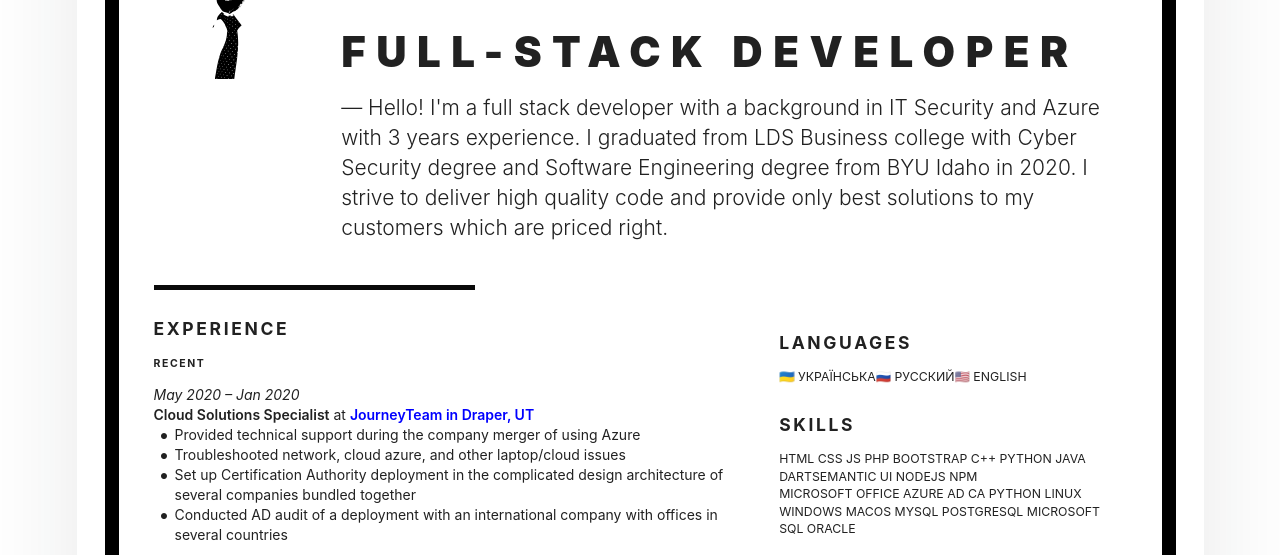
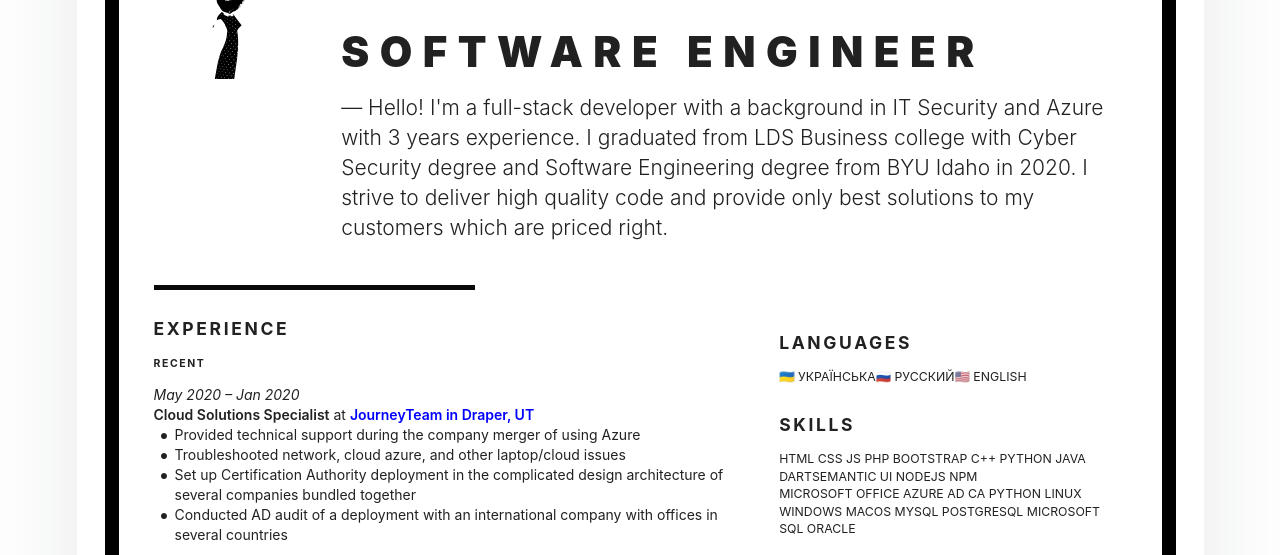
Before and after one commit to herman-the-worm/homepage, a plain HTML site: page index.html in a window 1280 px wide. Shown: the part 245-800 px from the top of the page. Drawn offline with Linux system fonts and the light colour scheme.

Commit message:
important change for HR

```diff
--- a/index.html
+++ b/index.html
@@ -104,8 +104,8 @@
                   </div>
                   <div class="sixteen wide column">
                     <!-- Intro -->
-                    <h2>Full-Stack Developer</h2>
-                    <p>&mdash; Hello! I'm a full stack developer with a background in IT Security and Azure with 3 years experience. I graduated from LDS Business college with Cyber Security degree and Software Engineering degree from BYU Idaho in 2020. I strive to deliver high quality code and provide only best solutions to my customers which are priced right.</p>
+                    <h2>Software engineer</h2>
+                    <p>&mdash; Hello! I'm a full-stack developer with a background in IT Security and Azure with 3 years experience. I graduated from LDS Business college with Cyber Security degree and Software Engineering degree from BYU Idaho in 2020. I strive to deliver high quality code and provide only best solutions to my customers which are priced right.</p>
                   </div>
                 </div>
               </div>
```
